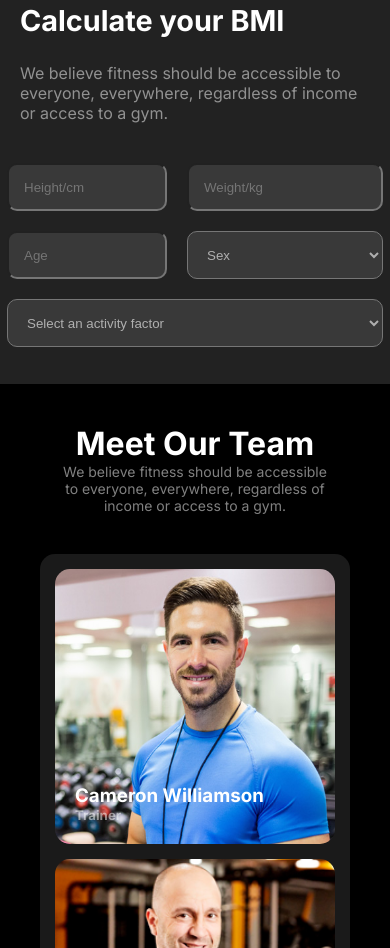
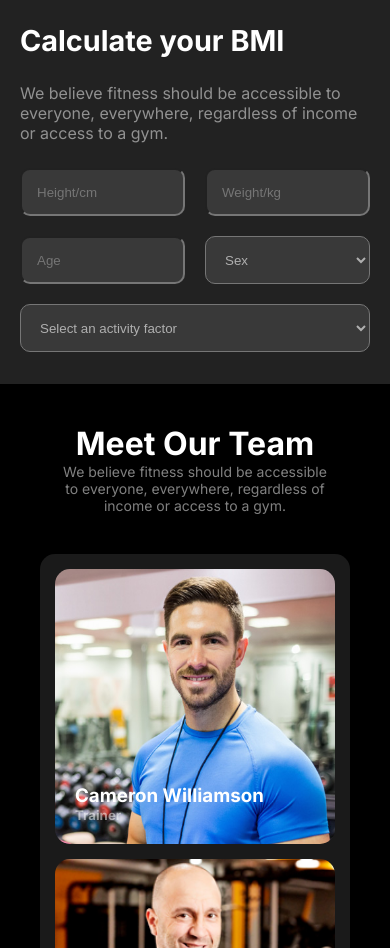
Before and after one commit to sifat7890/assignment-2, a plain HTML site: page index.html in a window 390 px wide. Shown: the part 4639-5587 px from the top of the page. Drawn offline with Linux system fonts and the light colour scheme; a web font is replaced by a local one.

Commit message:
banner section styles correction

```diff
--- a/index.html
+++ b/index.html
@@ -25,9 +25,9 @@
                 <i class="fa-solid fa-bars"></i>
             </div>
         </nav>
-        <div>
 
-        </div>
+
+
         <div class="banner">
             <div class="banner-content">
                 <div class=" banner-content-container">
@@ -69,6 +69,7 @@
                     </div>
                 </div>
             </div>
+        </div>
     </header>
     <main>
         <section class="habits">
@@ -199,13 +200,13 @@
                             to a gym. </p>
                     </div>
                     <div class="calculator">
-                        <input type="text" placeholder="Height/cm">
-                        <input type="text" placeholder="Weight/kg">
-                        <input type="text" placeholder="Age">
-                        <select name="" id="">
+                        <input type="text" placeholder="Height/cm" class="input-section">
+                        <input type="text" placeholder="Weight/kg" class="input-section">
+                        <input type="text" placeholder="Age" class="input-section">
+                        <select name="" id="" class="input-section">
                             <option value="">Sex</option>
                         </select>
-                        <select name="" id="input-selector">
+                        <select name="" id="input-selector" class="input-section">
                             <option value="">Select an activity factor</option>
                         </select>
 
--- a/styles/styles.css
+++ b/styles/styles.css
@@ -1000,7 +1000,8 @@ hr {
         justify-content: space-evenly;
 
     }
-    .bmi-calculator-chart{
+
+    .bmi-calculator-chart {
         width: 100%;
     }
 
@@ -1009,17 +1010,16 @@ hr {
         margin-bottom: -60px;
         padding: 20px;
     }
-    .bmi{
+
+    .bmi {
         width: 100%;
 
 
-    }.bmi2{
+    }
 
-    }
-    .bmi2 h2
-    {
+    .bmi2 h2 {
         width: 100%;
-      display: flex;
+        display: flex;
 
         justify-content: start;
         align-items: start;
@@ -1031,9 +1031,10 @@ hr {
         margin-left: -10px;
         font-size: 14px;
         text-align: start;
-        color:#FFFFFF80 ;
+        color: #FFFFFF80;
         margin-bottom: -20px;
     }
+
     .bmi-calculator-chart-box {
 
 
@@ -1045,14 +1046,16 @@ hr {
 
     .calculator {
 
-        grid-template-columns: 50%;
         margin: 0 auto;
         justify-content: center;
-        padding: 15px;
+
 
     }
 
+   .input-section{
+ width: 100%;
 
+   }
 
     .bmi-calculator {
         width: 100%;
@@ -1072,11 +1075,13 @@ hr {
 
 
     }
-    .meet-section-description{
+
+    .meet-section-description {
         margin-top: 0px;
     }
+
     .meet-section {
-           margin-top: 40px;
+        margin-top: 40px;
         width: 70%;
 
     }
@@ -1290,10 +1295,9 @@ hr {
         align-items: flex-start;
     }
 
-    .bmi2 h2
-    {
+    .bmi2 h2 {
 
-      display: flex;
+        display: flex;
         flex-direction: column;
         justify-content: start;
         align-items: start;
@@ -1302,8 +1306,8 @@ hr {
 
     .bmi2 p {
         margin-left: -10px;
-    text-align: start;
-        color:#FFFFFF80 ;
+        text-align: start;
+        color: #FFFFFF80;
 
     }
 
```
